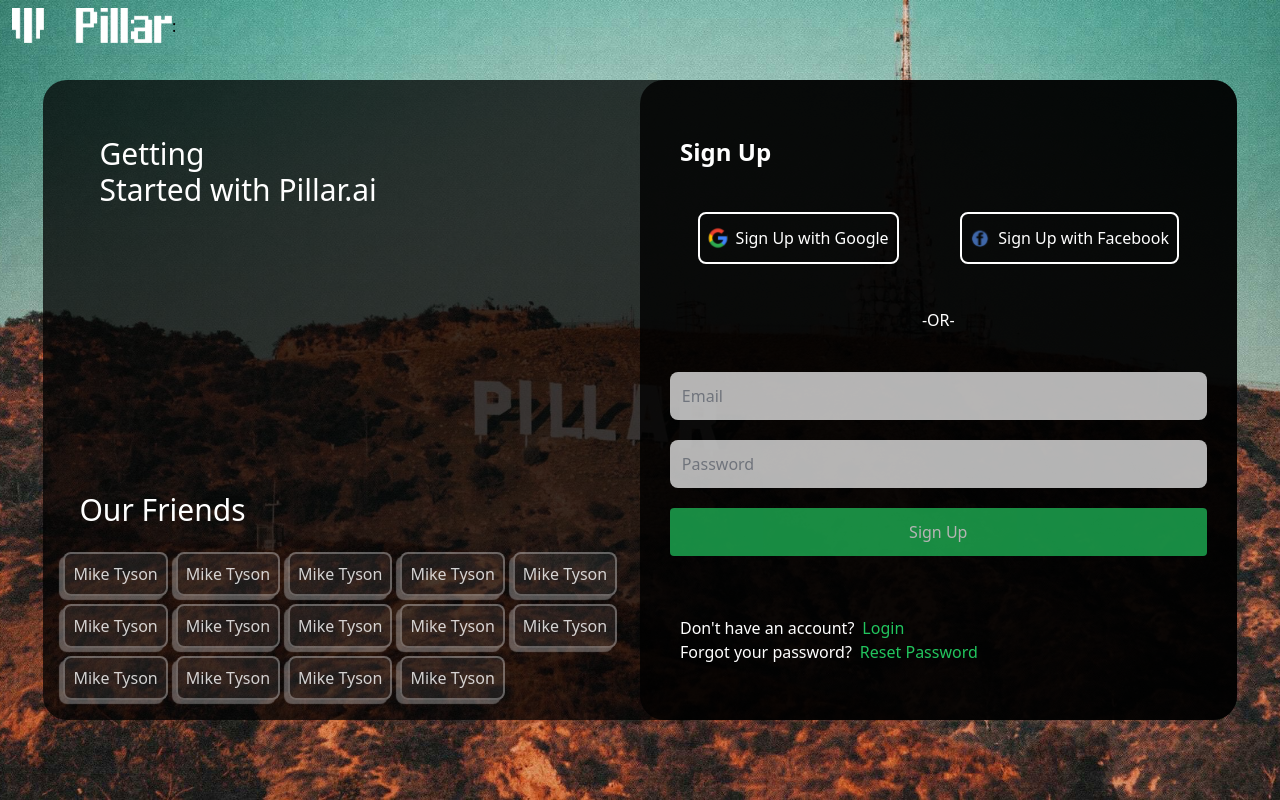
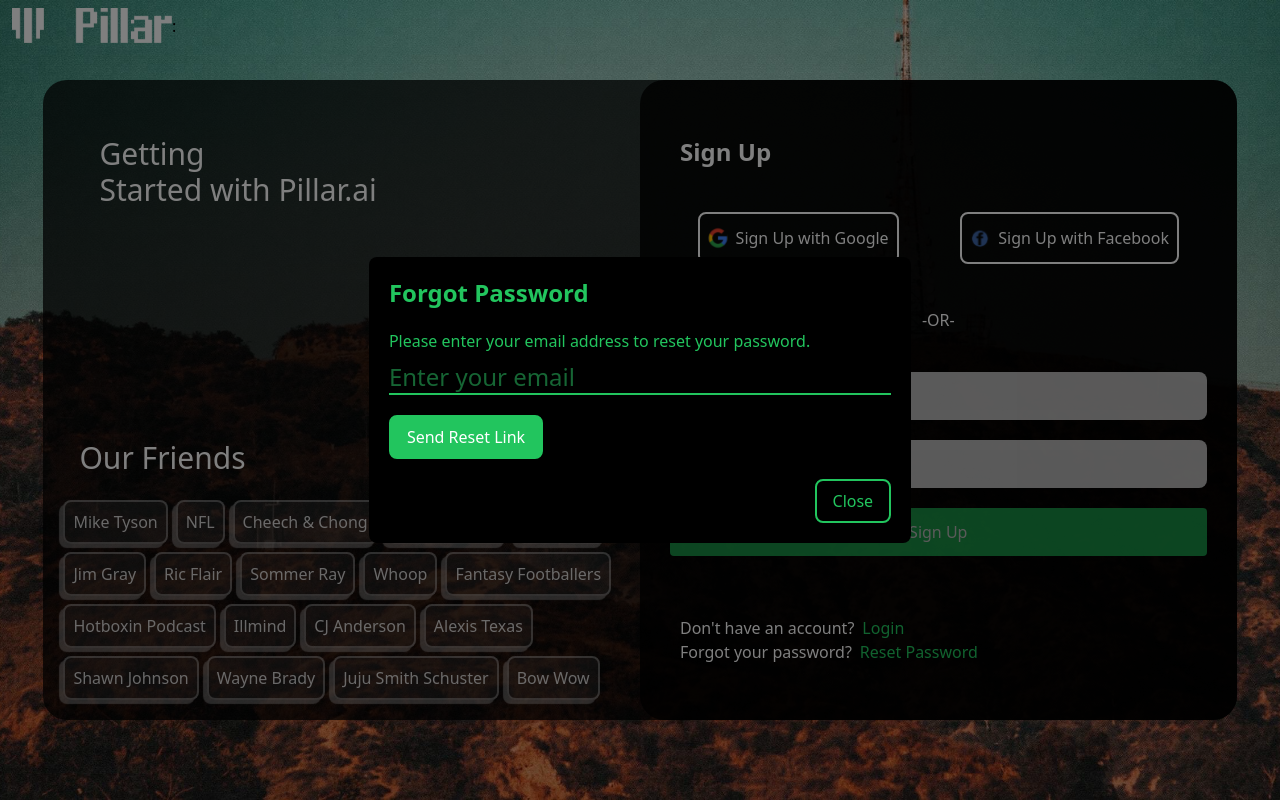
Before and after one commit to akorra24/pillar.ai, a React (Vite) app: page /sign-up in a window 1280 px wide. Both pictures are taken after a click on the element "Reset Password". Built offline with nearby package versions, Linux system fonts and the light colour scheme; no server answers; the HTML template or start-up script is replaced by a standard one.

Commit message:
fix signup page

```diff
--- a/src/screens/SignUp.jsx
+++ b/src/screens/SignUp.jsx
@@ -2,7 +2,11 @@
 import FacebookIcon from "../assets/facebook.svg";
 import { NavLink, useNavigate } from "react-router-dom";
 import { useState } from "react";
-import { createUserWithEmailAndPassword, signInWithPopup } from "firebase/auth";
+import {
+  createUserWithEmailAndPassword,
+  sendPasswordResetEmail,
+  signInWithPopup,
+} from "firebase/auth";
 import { auth, facebook, google } from "../firebase/firebase";
 import { saveUserData } from "../services/saveLogin";
 import FriendBox from "../components/FriendBox";
@@ -13,6 +17,8 @@
   const [email, setEmail] = useState("");
   const [password, setPassword] = useState("");
   const [error, setError] = useState("");
+  const [forgotPasswordPopup, setForgotPasswordPopup] = useState(0);
+  const [forgotEmail, setForgotEmail] = useState("");
 
   const handleSignUp = async () => {
     try {
@@ -78,6 +84,24 @@
     }
   };
 
+  const handleForgotPasswordPopup = () => {
+    setForgotPasswordPopup(1);
+  };
+
+  const handleSendForgotEmail = async () => {
+    try {
+      if (forgotEmail) {
+        await sendPasswordResetEmail(auth, forgotEmail);
+        setForgotPasswordPopup(2);
+      } else {
+        setForgotPasswordPopup(3);
+      }
+    } catch (error) {
+      console.error("Failed to send forgot password email:", error);
+      setForgotPasswordPopup(3);
+    }
+  };
+
   return (
     <div className="flex flex-col items-center justify-center h-screen">
       <div className="flex flex-row h-[80%] w-[95%] 2xl:w-[60%] relative">
@@ -89,20 +113,78 @@
           <div className="max-w-[50%]">
             <h2 className="p-5 text-3xl">Our Friends</h2>
             <div className="flex flex-row flex-wrap">
-              <FriendBox text="Mike Tyson" />
-              <FriendBox text="Mike Tyson" />
-              <FriendBox text="Mike Tyson" />
-              <FriendBox text="Mike Tyson" />
-              <FriendBox text="Mike Tyson" />
-              <FriendBox text="Mike Tyson" />
-              <FriendBox text="Mike Tyson" />
-              <FriendBox text="Mike Tyson" />
-              <FriendBox text="Mike Tyson" />
-              <FriendBox text="Mike Tyson" />
-              <FriendBox text="Mike Tyson" />
-              <FriendBox text="Mike Tyson" />
-              <FriendBox text="Mike Tyson" />
-              <FriendBox text="Mike Tyson" />
+              <FriendBox
+                text="Mike Tyson"
+                url="https://en.wikipedia.org/wiki/Mike_Tyson"
+              />
+              <FriendBox
+                text="NFL"
+                url="https://en.wikipedia.org/wiki/National_Football_League"
+              />
+              <FriendBox
+                text="Cheech & Chong"
+                url="https://en.wikipedia.org/wiki/Cheech_%26_Chong"
+              />
+              <FriendBox
+                text="Julianna Peña"
+                url="https://en.wikipedia.org/wiki/Julianna_Pe%C3%B1a"
+              />
+              <FriendBox
+                text="Tyson 2.0"
+                url="https://en.wikipedia.org/wiki/Tyson_Ranch"
+              />
+              <FriendBox
+                text="Jim Gray"
+                url="https://en.wikipedia.org/wiki/Jim_Gray_(sportscaster)"
+              />
+              <FriendBox
+                text="Ric Flair"
+                url="https://en.wikipedia.org/wiki/Ric_Flair"
+              />
+              <FriendBox
+                text="Sommer Ray"
+                url="https://en.wikipedia.org/wiki/Sommer_Ray"
+              />
+              <FriendBox
+                text="Whoop"
+                url="https://en.wikipedia.org/wiki/Whoop"
+              />
+              <FriendBox
+                text="Fantasy Footballers"
+                url="https://en.wikipedia.org/wiki/Fantasy_football"
+              />
+              <FriendBox
+                text="Hotboxin Podcast"
+                url="https://en.wikipedia.org/wiki/Hotboxin%27_with_Mike_Tyson"
+              />
+              <FriendBox
+                text="Illmind"
+                url="https://en.wikipedia.org/wiki/Illmind"
+              />
+              <FriendBox
+                text="CJ Anderson"
+                url="https://en.wikipedia.org/wiki/C._J._Anderson"
+              />
+              <FriendBox
+                text="Alexis Texas"
+                url="https://en.wikipedia.org/wiki/Alexis_Texas"
+              />
+              <FriendBox
+                text="Shawn Johnson"
+                url="https://en.wikipedia.org/wiki/Shawn_Johnson"
+              />
+              <FriendBox
+                text="Wayne Brady"
+                url="https://en.wikipedia.org/wiki/Wayne_Brady"
+              />
+              <FriendBox
+                text="Juju Smith Schuster"
+                url="https://en.wikipedia.org/wiki/Juju_Smith-Schuster"
+              />
+              <FriendBox
+                text="Bow Wow"
+                url="https://en.wikipedia.org/wiki/Bow_Wow_(rapper)"
+              />
             </div>
           </div>
         </div>
@@ -153,17 +235,69 @@
             <p className="text-red-500">{error}</p>
           </div>
           <div className="flex flex-row items-center mt-10 ml-10">
-            <p>Don't have an account?</p>
+            <p>Don&apos;t have an account?</p>
             <NavLink to="/login" className="text-green-500 ml-2 cursor-pointer">
               Login
             </NavLink>
           </div>
           <div className="flex flex-row items-center ml-10">
             <p>Forgot your password?</p>
-            <p className="text-green-500 ml-2 cursor-pointer">Reset Password</p>
+            <p
+              className="text-green-500 ml-2 cursor-pointer"
+              onClick={handleForgotPasswordPopup}
+            >
+              Reset Password
+            </p>
           </div>
         </div>
       </div>
+      {forgotPasswordPopup > 0 && (
+        <div className="fixed inset-0 bg-black bg-opacity-50 flex items-center justify-center">
+          <div className="bg-black p-5 rounded-lg">
+            <h3 className="text-2xl font-bold mb-5 text-green-500">
+              Forgot Password
+            </h3>
+            {forgotPasswordPopup === 1 && (
+              <>
+                <p className="text-green-500 mb-2">
+                  Please enter your email address to reset your password.
+                </p>
+                <input
+                  type="email"
+                  className="w-full border-b-2 border-green-500 bg-transparent text-green-500 placeholder-green-800 focus:border-b-4 focus:outline-none text-2xl"
+                  placeholder="Enter your email"
+                  value={forgotEmail}
+                  onChange={(e) => setForgotEmail(e.target.value)}
+                />
+                <button
+                  className="border-2 border-green-500 text-white bg-green-500 px-4 py-2 rounded-lg mt-5"
+                  onClick={handleSendForgotEmail}
+                >
+                  Send Reset Link
+                </button>
+              </>
+            )}
+            {forgotPasswordPopup === 2 && (
+              <p className="text-green-500">
+                A password reset link has been sent to your email successfully.
+              </p>
+            )}
+            {forgotPasswordPopup === 3 && (
+              <p className="text-red-500">
+                Failed to send the password reset link. Please try again.
+              </p>
+            )}
+            <div className="flex justify-end mt-5">
+              <button
+                className="border-2 border-green-500 text-green-500 px-4 py-2 rounded-lg"
+                onClick={() => setForgotPasswordPopup(0)}
+              >
+                Close
+              </button>
+            </div>
+          </div>
+        </div>
+      )}
     </div>
   );
 };
```
Also changed, not shown: src/screens/Login.jsx (+73 -19 lines).
